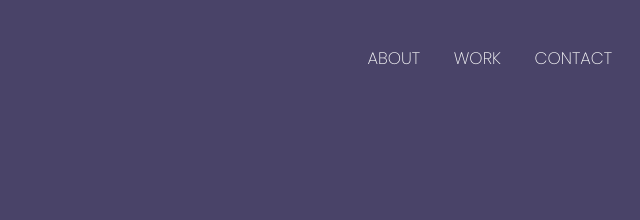
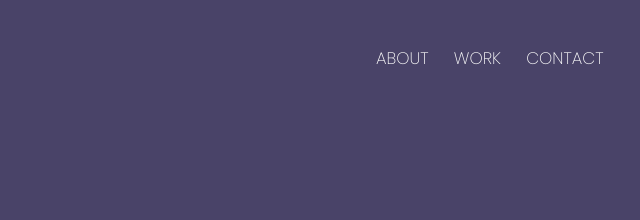
Before and after one commit to evanchristians/ev-an.me, a plain HTML site: page index.html in a window 1280 px wide. Shown: the top 220 px of the page, 448-1088 px from the left. Drawn offline with nearby package versions, Linux system fonts and the light colour scheme.

Commit message:
improved nav spacing

```diff
--- a/scss/partials/_base.scss
+++ b/scss/partials/_base.scss
@@ -49,11 +49,11 @@ nav {
         font-family: $pop;
         font-size: 1.2em;
         text-decoration: none;
+        margin-left: .5em;
         font-weight: 200;
-        margin-left: 2em;
         color: inherit;
         position: relative;
-        padding: 1em 0;
+        padding: 1em .5em;
         overflow: hidden;
         span {
             transition: all 300ms $inout_med;
```
Also changed, not shown: css/main.css.
